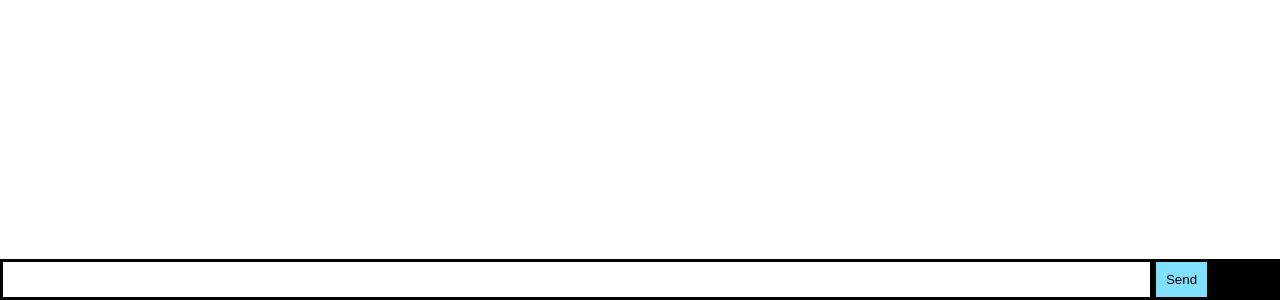
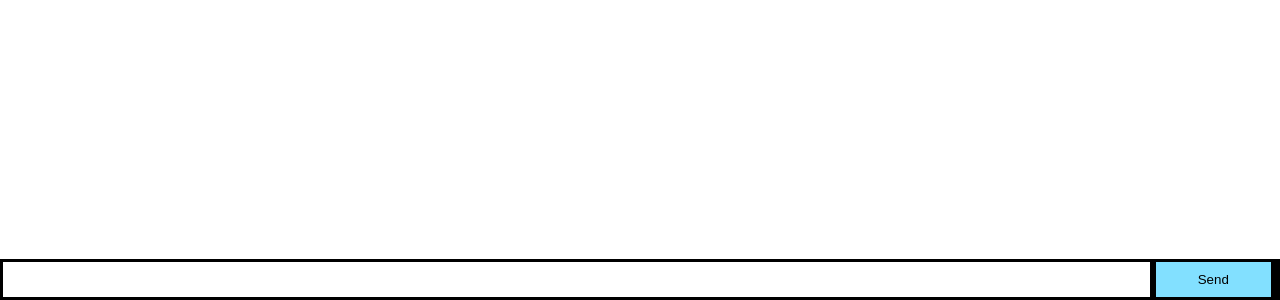
Before and after one commit to ajcumine/socket-chat, a website: page index.html in a window 1280 px wide. Shown: the part 500-800 px from the top of the page. Drawn offline with Linux system fonts and the light colour scheme.

Commit message:
fixed error in button width

```diff
--- a/index.html
+++ b/index.html
@@ -7,7 +7,7 @@
       body { font: 13px Helvetica, Arial; }
       form { background: #000; padding: 3px; position: fixed; bottom: 0; width: 100%; }
       form input { border: 0; padding: 10px; width: 90%; margin-right: .5%; }
-      form button { width: 9&; background: rgb(130, 224, 255); border: none; padding: 10px; }
+      form button { width: 9%; background: rgb(130, 224, 255); border: none; padding: 10px; }
       #messages { list-style-type: none; margin: 0; padding: 0; }
       #messages li { padding: 5px 10px; }
       #messages li:nth-child(odd) { background: #eee; }
```
